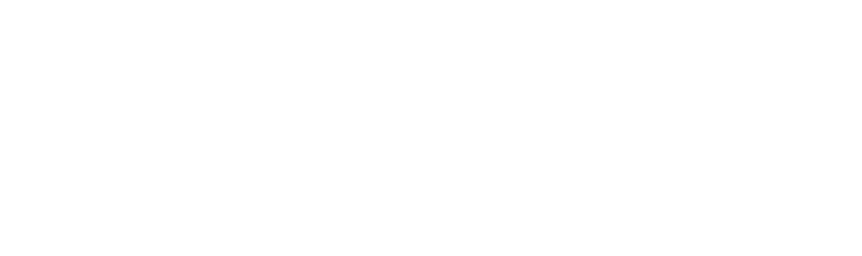
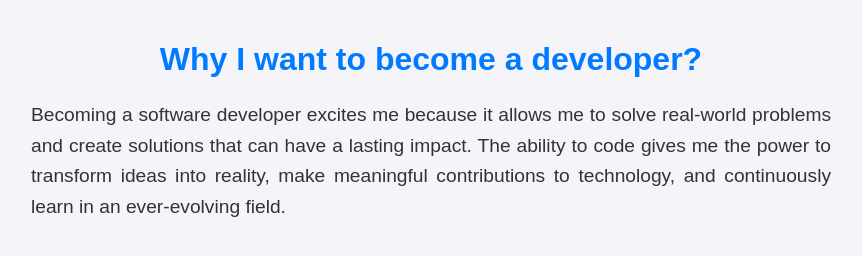
Before and after one commit to acciojob/why-software-shefalimittal6, a website: page main.html in a window 1280 px wide. Shown: the whole page, without its empty margins (209-1071 px from the left). Drawn offline with Linux system fonts and the light colour scheme.

Commit message:
created a submission

```diff
--- a/main.html
+++ b/main.html
@@ -1,16 +1,15 @@
 <!DOCTYPE html>
+<html lang="en">
+<head>
+    <meta charset="UTF-8">
+    <meta name="viewport" content="width=device-width, initial-scale=1.0">
+    <title>Why I Want to Become a Developer</title>
+    <link rel="stylesheet" href="styles.css">
+</head>
+<body>
+    <h1>Why I want to become a developer?</h1>
+    <p id="motivation"></p>
 
-<html>
-
-<head>
-	<link rel="stylesheet" href="styles.css">
-</head>
-
-<body>
-	<!-- the entire body must be written by student -->
-    <script type="text/javascript" src="./script.js">
-</script>
-
+    <script src="script.js"></script>
 </body>
-
 </html>
--- a/script.js
+++ b/script.js
@@ -1 +1,3 @@
-//your code here
+document.getElementById('motivation').innerHTML =
+    "Becoming a software developer excites me because it allows me to solve real-world problems and create solutions that can have a lasting impact. " +
+    "The ability to code gives me the power to transform ideas into reality, make meaningful contributions to technology, and continuously learn in an ever-evolving field.";
--- a/styles.css
+++ b/styles.css
@@ -1,2 +1,20 @@
+body {
+    font-family: Arial, sans-serif;
+    background-color: #f4f4f9;
+    color: #333;
+    margin: 0;
+    padding: 20px;
+}
 
-/* Your CSS Code here. */
+h1 {
+    text-align: center;
+    color: #007bff;
+}
+
+p {
+    font-size: 1.2em;
+    line-height: 1.6;
+    text-align: justify;
+    max-width: 800px;
+    margin: 0 auto;
+}
```
